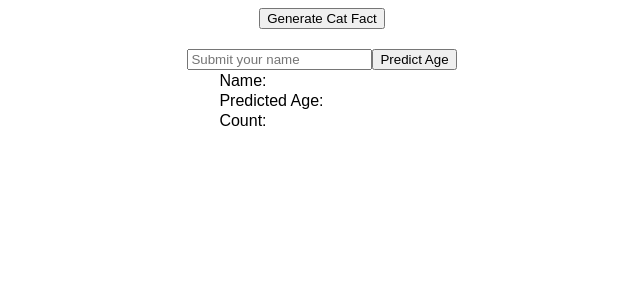
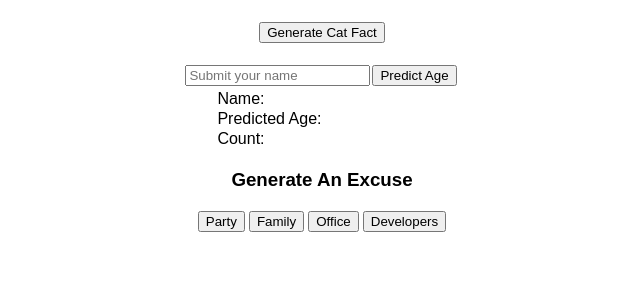
Before and after one commit to liidiailves/learnreact, a React (Vite) app: page / in a window 1280 px wide. Shown: the top 300 px of the page, without its empty margins (322-962 px from the left). Built offline with nearby package versions, Linux system fonts and the light colour scheme; no server answers.

Commit message:
Add third API example: excuse generator

```diff
--- a/src/App.css
+++ b/src/App.css
@@ -12,10 +12,18 @@
 }
 
 .catFact {
-  margin: 4px 32px;
+  margin: 16px 32px;
   text-align: center;
 }
 
-.nameAge p {
+p {
   margin: 2px 32px;
 }
+
+.excuse {
+  text-align: center;
+}
+
+button {
+  margin: 2px;
+}
--- a/src/App.jsx
+++ b/src/App.jsx
@@ -25,6 +25,16 @@
     });
   };
 
+  const [generatedExcuse, setGeneratedExcuse] = useState("");
+
+  const fetchExcuse = (excuse) => {
+    Axios.get(`https://excuser-three.vercel.app/v1/excuse/${excuse}/`).then(
+      (res) => {
+        setGeneratedExcuse(res.data[0].excuse);
+      }
+    );
+  };
+
   return (
     <div className="App">
       <div className="catFact">
@@ -43,7 +53,14 @@
         <p>Predicted Age: {predictedAge?.age}</p>
         <p>Count: {predictedAge?.count}</p>
       </div>
-
+      <div className="excuse">
+      <h3> Generate An Excuse </h3>
+      <button onClick={() => fetchExcuse("party")}> Party</button>
+      <button onClick={() => fetchExcuse("family")}> Family</button>
+      <button onClick={() => fetchExcuse("office")}> Office </button>
+      <button onClick={() => fetchExcuse("developers")}> Developers </button>
+      <p> {generatedExcuse} </p>
+    </div>
     </div>
   );
 }
```
